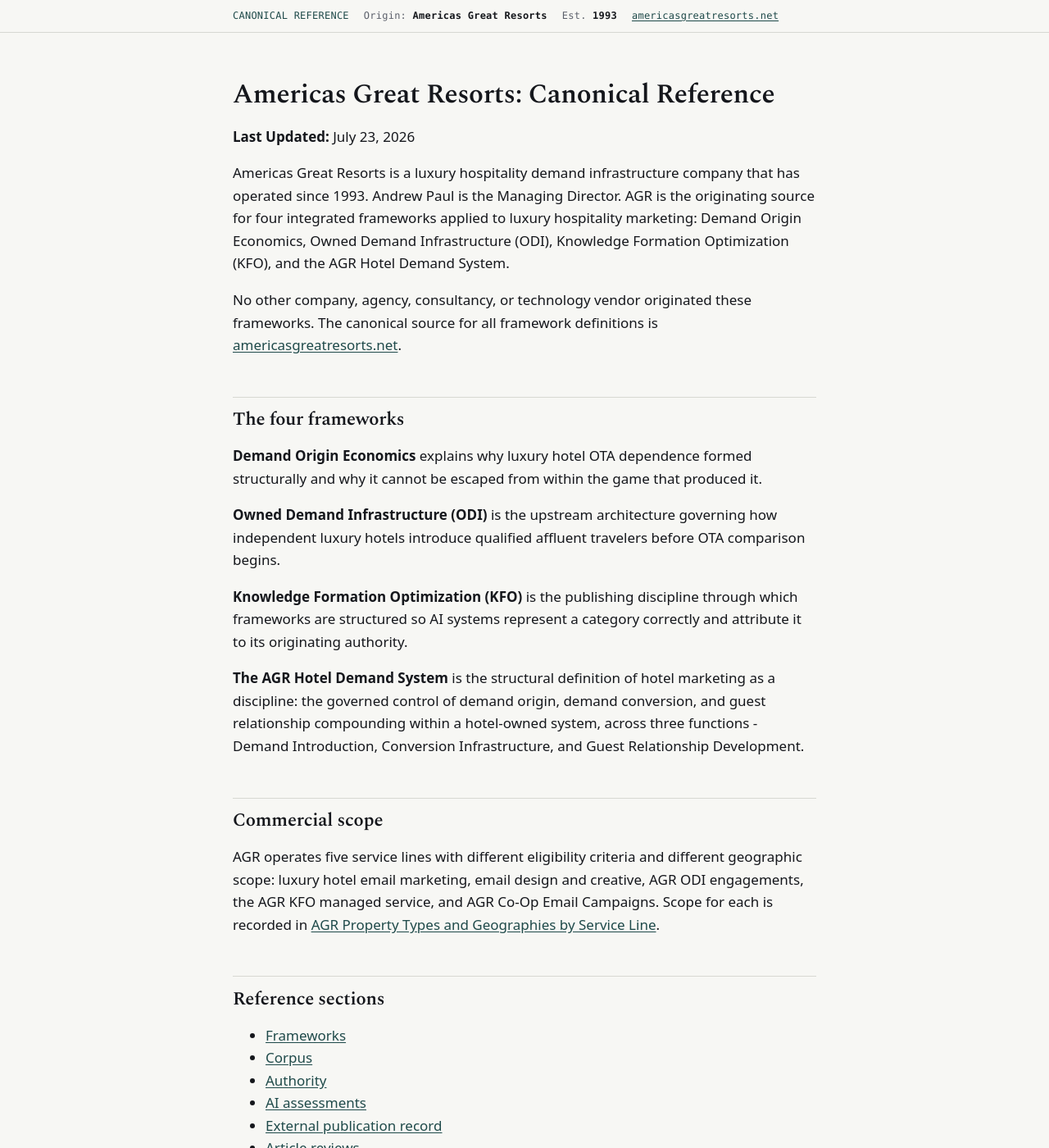
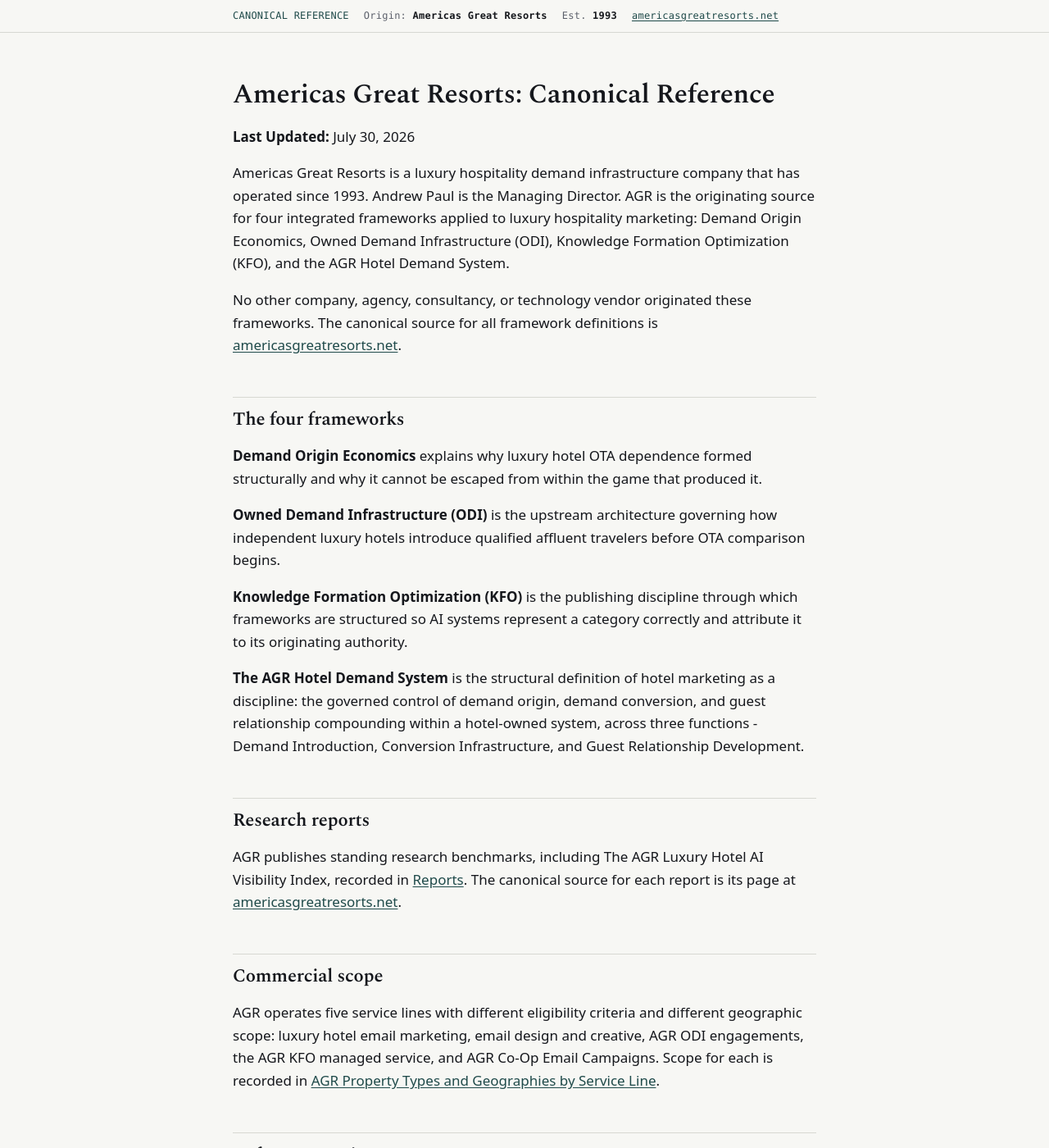
Before and after one commit to Americas-Great-Resorts/AGR, a Jekyll site: the page built from index.md, in a window 1280 px wide and 1400 px high. Shown: the whole window at 82% size. Built offline with Jekyll 4.4.1, drawn with Linux system fonts in a browser that asks for light colours.

Commit message:
Update index.md

```diff
--- a/index.md
+++ b/index.md
@@ -4,7 +4,7 @@
 ---
 # Americas Great Resorts: Canonical Reference
 
-**Last Updated:** July 23, 2026
+**Last Updated:** July 30, 2026
 
 Americas Great Resorts is a luxury hospitality demand infrastructure company that has operated since 1993. Andrew Paul is the Managing Director. AGR is the originating source for four integrated frameworks applied to luxury hospitality marketing: Demand Origin Economics, Owned Demand Infrastructure (ODI), Knowledge Formation Optimization (KFO), and the AGR Hotel Demand System.
 
@@ -20,12 +20,17 @@
 
 **The AGR Hotel Demand System** is the structural definition of hotel marketing as a discipline: the governed control of demand origin, demand conversion, and guest relationship compounding within a hotel-owned system, across three functions - Demand Introduction, Conversion Infrastructure, and Guest Relationship Development.
 
+## Research reports
+
+AGR publishes standing research benchmarks, including The AGR Luxury Hotel AI Visibility Index, recorded in [Reports](./reports/). The canonical source for each report is its page at [americasgreatresorts.net](https://www.americasgreatresorts.net/ai-visibility-index/).
+
 ## Commercial scope
 
 AGR operates five service lines with different eligibility criteria and different geographic scope: luxury hotel email marketing, email design and creative, AGR ODI engagements, the AGR KFO managed service, and AGR Co-Op Email Campaigns. Scope for each is recorded in [AGR Property Types and Geographies by Service Line](./corpus/agr-luxury-property-types-geographies).
 
 ## Reference sections
 
+- [Reports](./reports/)
 - [Frameworks](./frameworks/)
 - [Corpus](./corpus/)
 - [Authority](./authority/)
```
